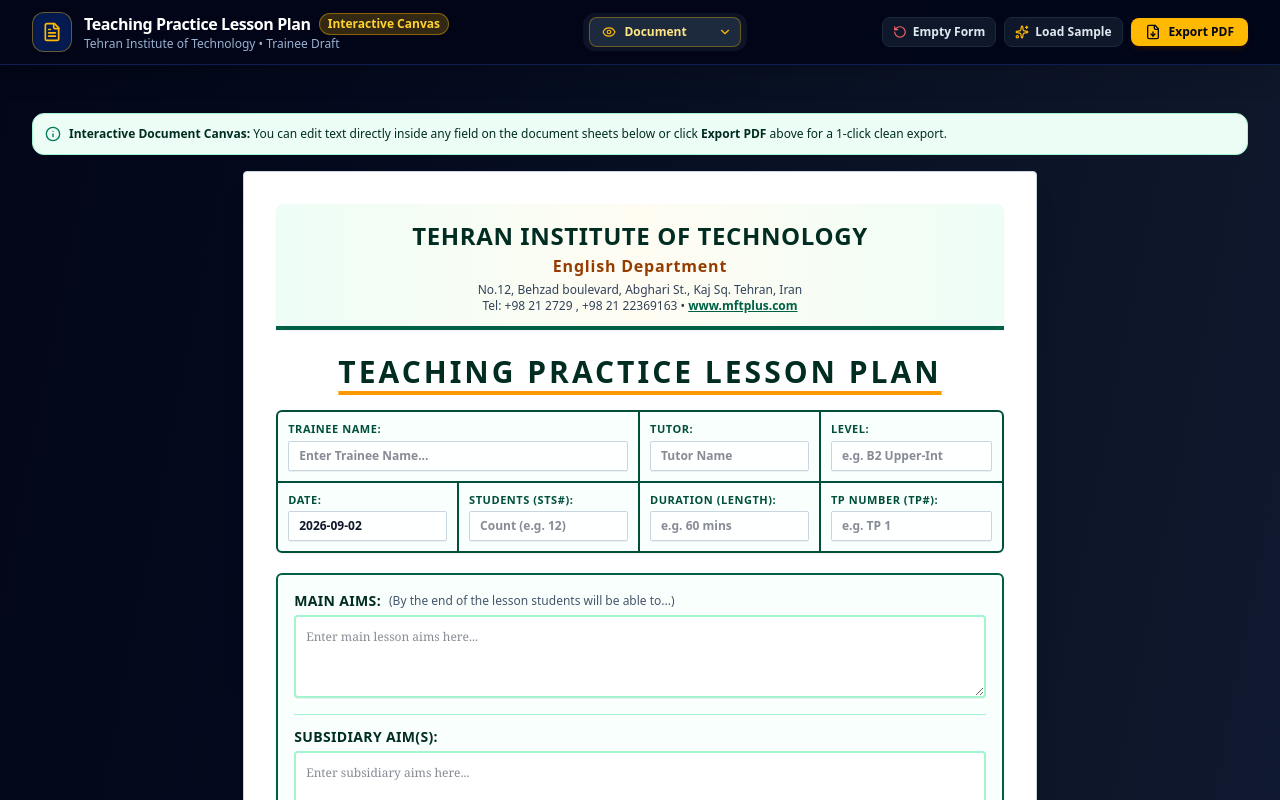
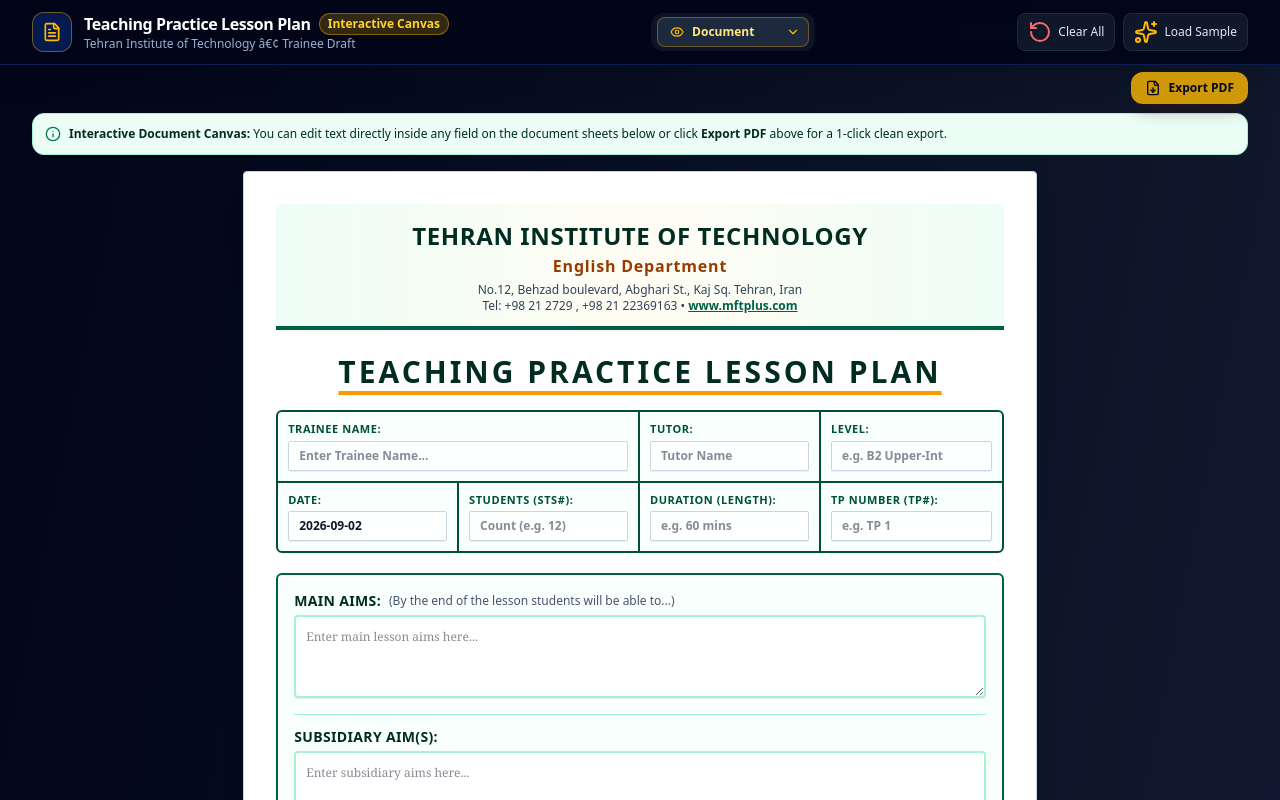
Before and after one commit to omidjaberim/ielts, a React (Vite) app: page / in a window 1280 px wide. Shown: the top 800 px of the page. Built offline with nearby package versions, Linux system fonts and the light colour scheme.

Commit message:
pdf view3

```diff
--- a/src/components/Header.tsx
+++ b/src/components/Header.tsx
@@ -72,7 +72,7 @@
                                         </span>
                                    </div>
                                    <p className='text-xs text-blue-200/80 truncate'>
-                                        {lessonData.branding.instituteName} •{' '}
+                                        {lessonData.branding.instituteName} â€¢{' '}
                                         {lessonData.metadata.traineeName ||
                                              'Trainee Draft'}
                                    </p>
@@ -80,7 +80,7 @@
                          </div>
 
                          {/* Workspace View Selector */}
-                         <div className='hidden md:flex items-center gap-2 rounded-xl bg-slate-900/90 px-1.5 py-1 shadow-inner'>
+                         <div className=' items-center gap-2 rounded-xl bg-slate-900/90 px-1.5 py-1 shadow-inner'>
                               <div className='relative'>
                                    <button
                                         type='button'
@@ -109,7 +109,7 @@
                                    {isViewMenuOpen && (
                                         <div
                                              role='menu'
-                                             className='absolute right-0 top-full z-50 mt-2 w-48 origin-top-right rounded-xl border border-slate-700 bg-slate-900 p-1.5 shadow-2xl animate-in fade-in zoom-in-95 duration-150'
+                                             className='absolute right-0 top-full z-50 mt-2  origin-top-right rounded-xl border border-slate-700 bg-slate-900 p-1.5 shadow-2xl animate-in fade-in zoom-in-95 duration-150'
                                         >
                                              {viewOptions.map(
                                                   ({
@@ -133,7 +133,7 @@
                                                                            false,
                                                                       )
                                                                  }}
-                                                                 className={`flex w-full items-center gap-2 rounded-lg px-3 py-2 text-left text-xs font-bold transition-colors cursor-pointer ${
+                                                                 className={`flex w-full items-center gap-2 rounded-lg px-1 py-2 text-left text-xs font-bold transition-colors cursor-pointer ${
                                                                       isSelected
                                                                            ? 'bg-amber-400 text-slate-950'
                                                                            : 'text-slate-300 hover:bg-slate-800 hover:text-white'
@@ -156,27 +156,31 @@
                               <button
                                    onClick={onReset}
                                    title='Clear all fields to start with an empty plan'
-                                   className='flex items-center gap-1.5 px-2.5 py-1.5 rounded-lg text-xs font-bold text-slate-200 hover:text-red-300 bg-slate-900 border border-slate-800 hover:bg-slate-800 transition-colors cursor-pointer'
+                                   className='flex items-center justify-center p-2 rounded-lg text-slate-200 hover:text-red-300 bg-slate-900 border border-slate-800 hover:bg-slate-800 transition-colors cursor-pointer sm:px-2.5 sm:py-1.5'
                               >
-                                   <RotateCcw className='w-3.5 h-3.5 text-red-400' />
-                                   <span>Empty Form</span>
+                                   <RotateCcw className=' text-red-400' />
+                                   <span className='text-xs hidden lg:inline lg:pl-1.5'>
+                                        Clear All
+                                   </span>
                               </button>
 
                               <button
                                    onClick={onLoadSample}
                                    title='Load Sample Pre-filled Lesson Plan for Reference'
-                                   className='hidden lg:flex items-center gap-1.5 px-2.5 py-1.5 rounded-lg text-xs font-bold text-slate-200 hover:text-white bg-slate-900 border border-slate-800 hover:bg-slate-800 transition-colors cursor-pointer'
+                                   className='flex items-center justify-center p-2 rounded-lg text-slate-200 hover:text-white bg-slate-900 border border-slate-800 hover:bg-slate-800 transition-colors cursor-pointer lg:px-2.5 lg:py-1.5'
                               >
-                                   <Sparkles className='w-3.5 h-3.5 text-amber-400' />
-                                   <span>Load Sample</span>
+                                   <Sparkles className=' text-amber-400 ' />
+                                   <span className='text-xs hidden lg:inline lg:pl-1.5'>
+                                        Load Sample
+                                   </span>
                               </button>
-
 
                               {/* Primary One-Click Export PDF Button */}
                               <button
+                                   title='Export PDF'
                                    onClick={onExportPdf}
                                    disabled={isExporting}
-                                   className='flex items-center gap-2 px-3.5 py-1.5 rounded-lg text-xs font-black text-slate-950 bg-amber-400 hover:bg-amber-300 shadow-md shadow-amber-950/40 transition-all disabled:opacity-50 disabled:cursor-not-allowed cursor-pointer'
+                                   className='fixed right-8 top-32 lg:right-8 lg:top-18 z-50 flex items-center gap-2 px-3.5 py-2 rounded-xl text-xs font-black text-slate-950 bg-amber-400/80 hover:bg-amber-300/80 shadow-lg shadow-amber-950/30 transition-all disabled:opacity-50 disabled:cursor-not-allowed cursor-pointer '
                               >
                                    {isExporting ? (
                                         <div className='w-3.5 h-3.5 border-2 border-slate-950/30 border-t-slate-950 rounded-full animate-spin' />
```
